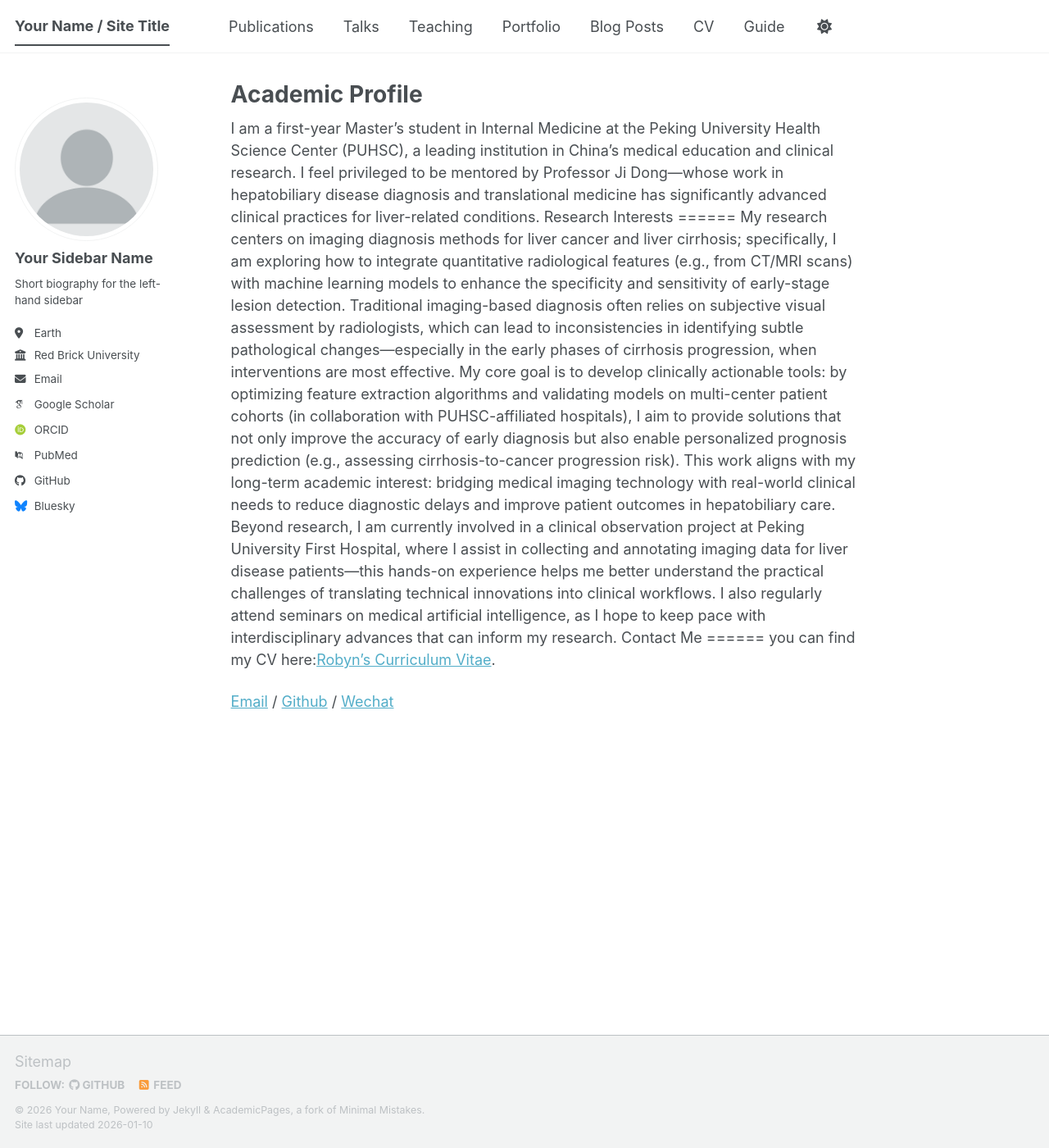
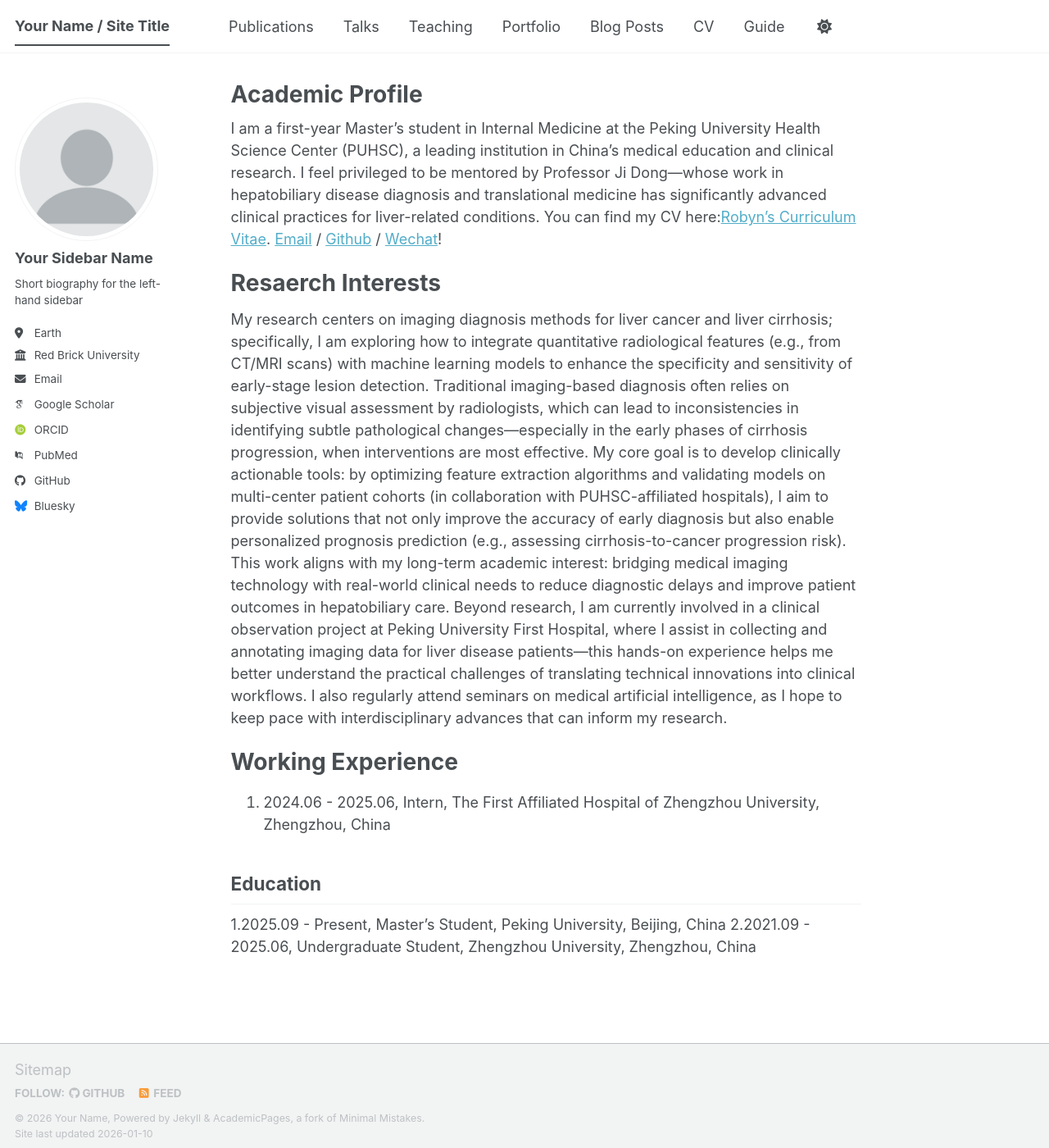
Before and after one commit to Robyn518/Robyn518.github.io, a Jekyll site: the page built from _pages/about.md, in a window 1280 px wide and 1400 px high. Shown: the whole window at 82% size. Built offline with Jekyll 4.4.1, drawn with Linux system fonts in a browser that asks for light colours; some web fonts are replaced; a script bundle is joined from its source files by our own code; library files that are not in the unit come from our copies.

Commit message:
Update about.md

```diff
--- a/_pages/about.md
+++ b/_pages/about.md
@@ -7,13 +7,20 @@ redirect_from:
 - /about.html
 ---
 I am a first-year Master’s student in Internal Medicine at the Peking University Health Science Center (PUHSC), a leading institution in China’s medical education and clinical research. I feel privileged to be mentored by Professor Ji Dong—whose work in hepatobiliary disease diagnosis and translational medicine has significantly advanced clinical practices for liver-related conditions.
-Research Interests
+ You can find my CV here:[Robyn's Curriculum Vitae](https://github.com/Robyn518/Robyn518.github.io/blob/master/assets/Curriculum_Vitae.pdf).
+[Email](waaawym@163.com) / [Github](https://github.com/Robyn518) / [Wechat](https://github.com/Robyn518/Robyn518.github.io/blob/master/images/Wechat.jpg)!
+
+Resaerch Interests
 ======
 My research centers on imaging diagnosis methods for liver cancer and liver cirrhosis; specifically, I am exploring how to integrate quantitative radiological features (e.g., from CT/MRI scans) with machine learning models to enhance the specificity and sensitivity of early-stage lesion detection. Traditional imaging-based diagnosis often relies on subjective visual assessment by radiologists, which can lead to inconsistencies in identifying subtle pathological changes—especially in the early phases of cirrhosis progression, when interventions are most effective.
 My core goal is to develop clinically actionable tools: by optimizing feature extraction algorithms and validating models on multi-center patient cohorts (in collaboration with PUHSC-affiliated hospitals), I aim to provide solutions that not only improve the accuracy of early diagnosis but also enable personalized prognosis prediction (e.g., assessing cirrhosis-to-cancer progression risk). This work aligns with my long-term academic interest: bridging medical imaging technology with real-world clinical needs to reduce diagnostic delays and improve patient outcomes in hepatobiliary care.
 Beyond research, I am currently involved in a clinical observation project at Peking University First Hospital, where I assist in collecting and annotating imaging data for liver disease patients—this hands-on experience helps me better understand the practical challenges of translating technical innovations into clinical workflows. I also regularly attend seminars on medical artificial intelligence, as I hope to keep pace with interdisciplinary advances that can inform my research.
-Contact Me
+
+Working Experience
 ======
-you can find my CV here:[Robyn's Curriculum Vitae](https://github.com/Robyn518/Robyn518.github.io/blob/master/assets/Curriculum_Vitae.pdf).
+1. 2024.06 - 2025.06, Intern, The First Affiliated Hospital of Zhengzhou University, Zhengzhou, China
 
-[Email](waaawym@163.com) / [Github](https://github.com/Robyn518) / [Wechat](https://github.com/Robyn518/Robyn518.github.io/blob/master/images/Wechat.jpg)
+Education
+------
+1.2025.09 - Present, Master's Student, Peking University, Beijing, China
+2.2021.09 - 2025.06, Undergraduate Student, Zhengzhou University, Zhengzhou, China
```
